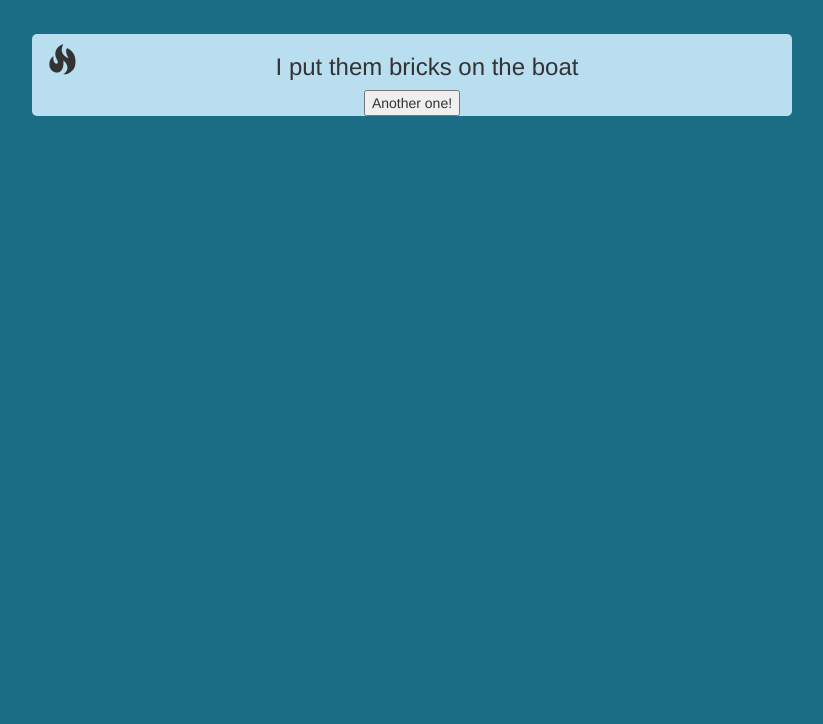
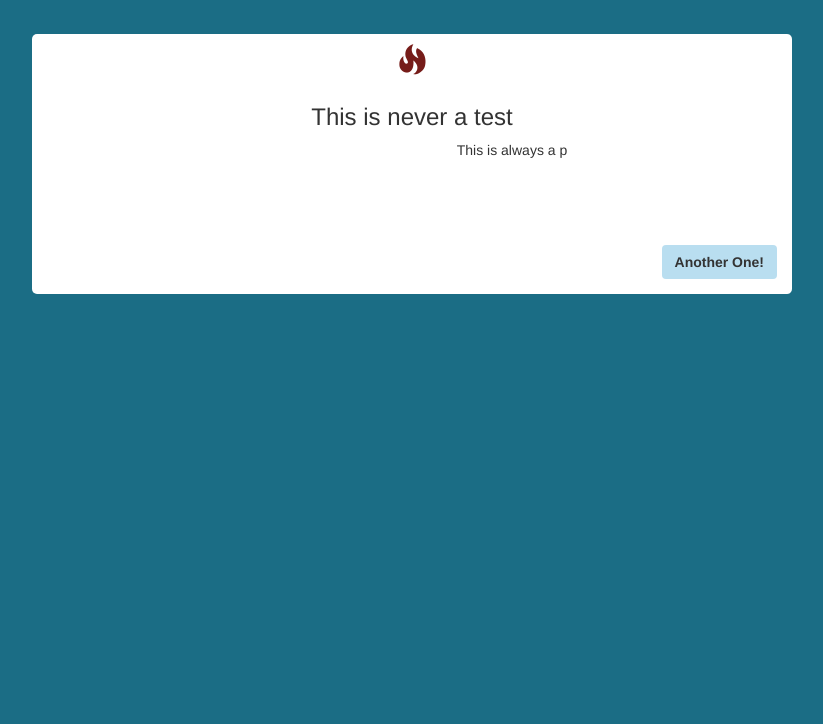
Before and after one commit to mkulinski/randomQuote, a plain HTML site: page index.html in a window 1280 px wide. Shown: the part 76-800 px from the top of the page, without its empty margins (228-1051 px from the left). Drawn offline with Linux system fonts and the light colour scheme.

Commit message:
furnished

```diff
--- a/css/style.css
+++ b/css/style.css
@@ -1,12 +1,24 @@
 html, body {
     background-color: #1b6d85;
 }
+h1 {
+    font-weight: 800;
+}
 .quote {
     margin-top: 4rem;
-    background-color: #b9def0;
+    background-color: #ffffff;
     border-radius: 5px;
 }
 span.glyphicon-fire {
-    margin-top: 10px;
+    margin: 1rem;
     font-size: 3rem;
+    color: #761c19;
 }
+p {
+    margin-left: 20rem;
+}
+.btn {
+    margin: 75px auto 15px;
+    font-weight: 600;
+    background-color: #b9def0;
+}
--- a/index.html
+++ b/index.html
@@ -23,9 +23,10 @@
     <section id="main">
         <div class="container">
             <div class="quote col-xs-8 col-xs-offset-2 text-center">
-                <span class="glyphicon glyphicon-fire pull-left" aria-hidden="true"></span>
+                <span class="glyphicon glyphicon-fire" aria-hidden="true"></span>
                 <h3>This is never a test</h3>
-                <button>Another one!</button>
+                <p>This is always a p</p>
+                <button type="button" class="btn btn-secondary pull-right">Another One!</button>
             </div>
         </div>
     </section>
--- a/js/script.js
+++ b/js/script.js
@@ -1,15 +1,25 @@
 $(document).ready(function() {
     //collection of quotes
-    var quotes = [
-      "You slower than molasses",
-        "Learn how to swerve and werve",
-        "Started from the bottom now we here",
-        "I put them bricks on the boat",
-        "Realist shit I never wrote."
-    ];
+    var quotes = {
+        "artists": [
+            "Migos",
+            "Fetty",
+            "Drake",
+            "The Donald",
+            "Uknown"
+        ],
+        "lyrics": [
+            "You slower than molasses",
+            "Learn how to swerve and werve",
+            "Started from the bottom now we here",
+            "I put them bricks on the boat",
+            "Realist shit I never wrote."
+        ]
+    };
 
-    var randomNumber = Math.floor(Math.random() * 6);
-
-
-    $("h3").html(quotes[randomNumber]);
+    $("button").on("click", function() {
+        var randomNumber = Math.floor(Math.random() * 5);
+        $("p").html("- " +quotes.artists[randomNumber]);
+        $("h3").html( quotes.lyrics[randomNumber]);
+    });
 });
```
